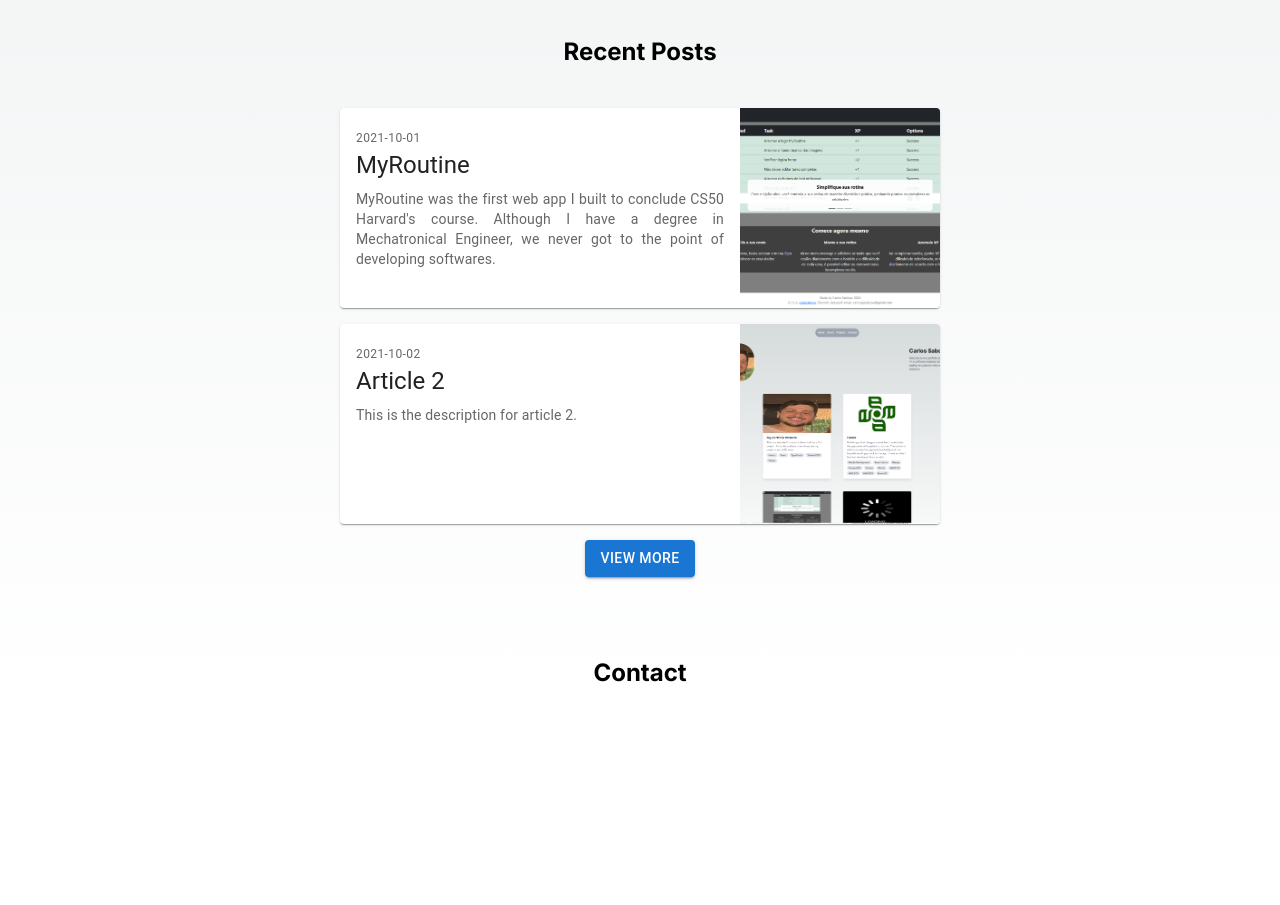
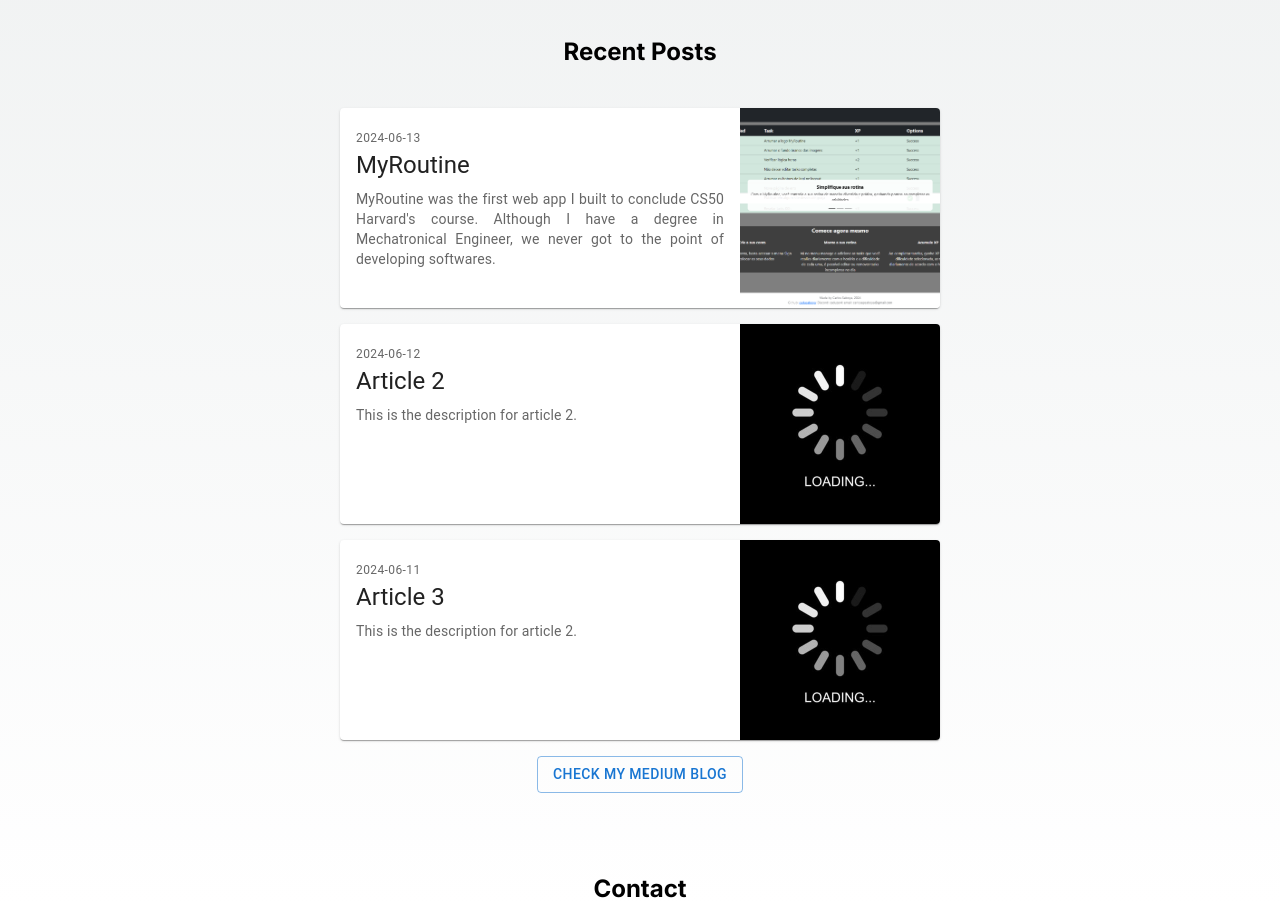
Before and after one commit to cadusaboya/portfolio-website, a Next.js app: page / in a window 1280 px wide. Shown: the part 1780-2685 px from the top of the page. Before the commit the page ends 2469 px from the top, so only its background shows below. Built offline with nearby package versions, Linux system fonts and the light colour scheme.

Commit message:
Added 1 new pre-built article, handleViewMore redirecting to medium and  edited button style and name

```diff
--- a/components/NewsList.tsx
+++ b/components/NewsList.tsx
@@ -11,22 +11,27 @@ const newsArticles = [
     description: "MyRoutine was the first web app I built to conclude CS50 Harvard's course. Although I have a degree in Mechatronical Engineer, we never got to the point of developing softwares.",
     image: "/myroutine.png",
     url: "/blog/myroutine",
-    date: "2021-10-01"
+    date: "2024-06-13"
   },
   {
     title: "Article 2",
     description: "This is the description for article 2.",
-    image: "/personal.png",
+    image: "/loading.jpg",
     url: "/blog/article2",
-    date: "2021-10-02"
+    date: "2024-06-12"
+  },
+  {
+    title: "Article 3",
+    description: "This is the description for article 2.",
+    image: "/loading.jpg",
+    url: "/blog/article3",
+    date: "2024-06-11"
   }
 ];
 
 const NewsList = () => {
-    const router = useRouter();
-
     const handleViewMore = () => {
-      router.push('/blog');
+      window.location.href = "https://medium.com/@carlosepsaboya";
     };
 
   return (
@@ -44,8 +49,8 @@ const NewsList = () => {
           </Grid>
         ))}
       </Grid>
-      <Button variant="contained" color="primary" onClick={handleViewMore} sx={{ mt: 2 }}>
-        View More
+      <Button variant="outlined" color="primary" onClick={handleViewMore} sx={{ mt: 2 }}>
+        Check my Medium blog
       </Button>
     </Box>
   );
```
